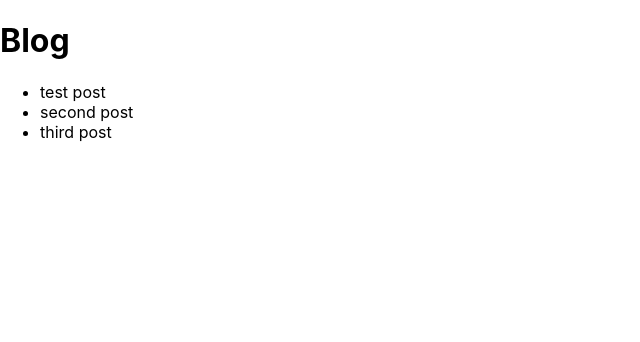
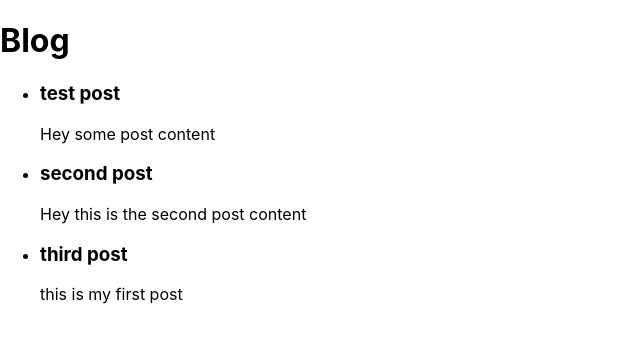
Before and after one commit to uxprogrammr/next-practice, a Next.js app: page /blog in a window 1280 px wide. Shown: the top 342 px of the page, without its empty margins (0-640 px from the left). Built offline with nearby package versions, Linux system fonts and the light colour scheme.

Commit message:
add content in blog post

```diff
--- a/pages/blog.js
+++ b/pages/blog.js
@@ -6,7 +6,14 @@ export default function Blog() {
       <h1>Blog</h1>
       <ul>
         {Object.keys(posts).map((id, index) => {
-          return <li key={index}>{posts[id].title}</li>;
+          return (
+            <div>
+              <li key={index}>
+                <h3>{posts[id].title}</h3>
+                <p>{posts[id].content}</p>
+              </li>
+            </div>
+          );
         })}
       </ul>
     </div>
```
